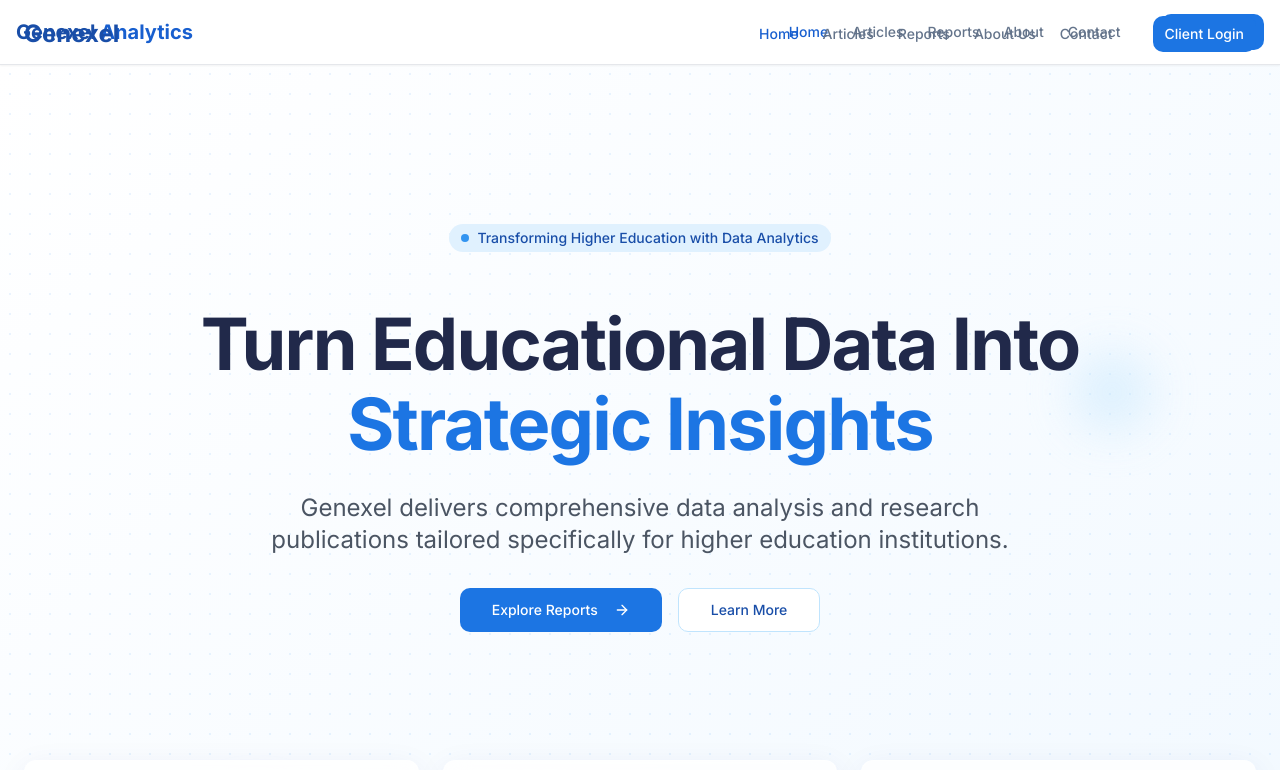
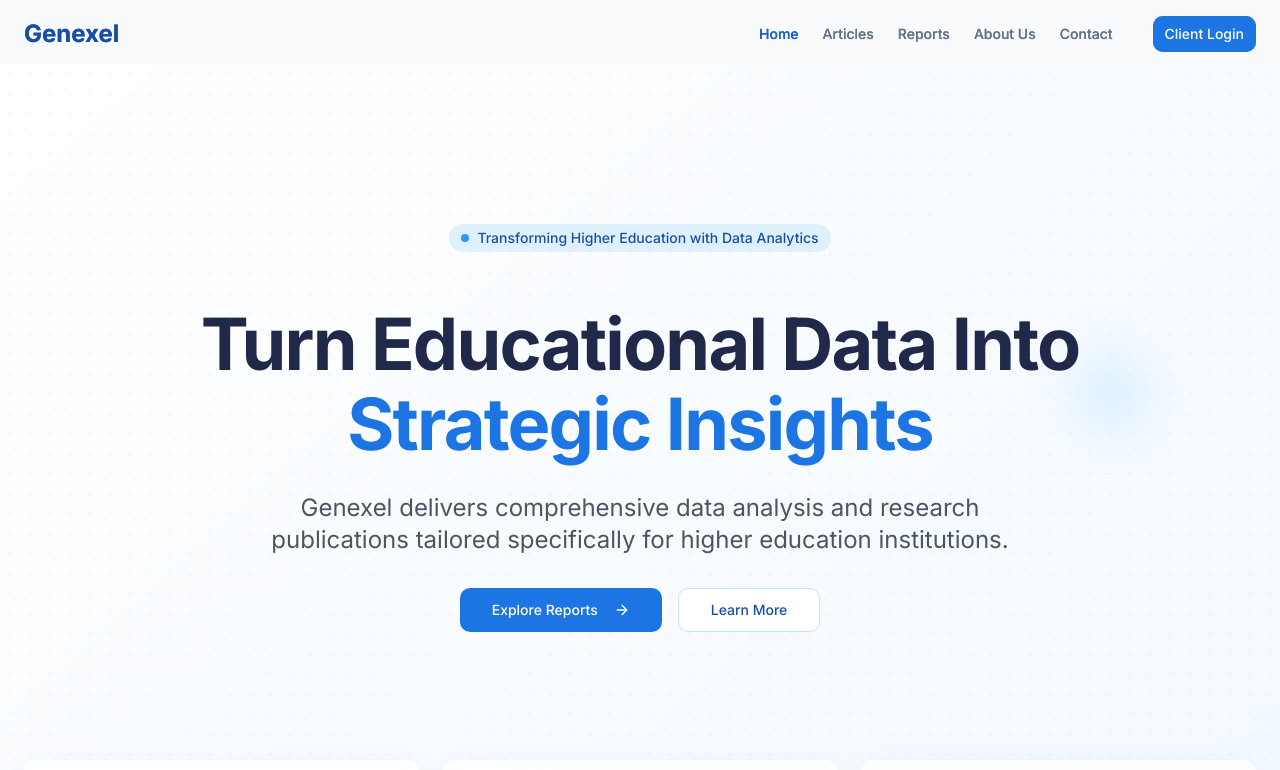
Before and after one commit to RuonHassan/genexel-analytica-hub, a React (Vite) app: page / in a window 1280 px wide. Shown: the top 770 px of the page. Built offline with nearby package versions, Linux system fonts and the light colour scheme.

Commit message:
Remove duplicate navigation elements
The navigation links were present in both the Navbar and Header components, leading to duplication. This commit removes the Navbar component to avoid redundancy.

```diff
--- a/src/App.tsx
+++ b/src/App.tsx
@@ -1,9 +1,9 @@
 
 import { BrowserRouter as Router, Routes, Route } from "react-router-dom";
-import { Navbar } from "@/components/Navbar";
 import { Toaster } from "sonner";
 import { QueryClient, QueryClientProvider } from "@tanstack/react-query";
 import { TooltipProvider } from "@/components/ui/tooltip";
+import Header from "@/components/Header"; // Use Header instead of Navbar
 
 // Import pages
 import Index from "./pages/Index";
@@ -22,8 +22,8 @@ function App() {
       <TooltipProvider>
         <Router>
           <div className="min-h-screen bg-background">
-            <Navbar />
-            <main className="pt-16"> {/* Added padding top to account for fixed navbar */}
+            <Header /> {/* Use Header instead of Navbar */}
+            <main className="pt-16"> {/* Keep padding for fixed header */}
               <Routes>
                 <Route path="/" element={<Index />} />
                 <Route path="/articles" element={<Articles />} />
```
